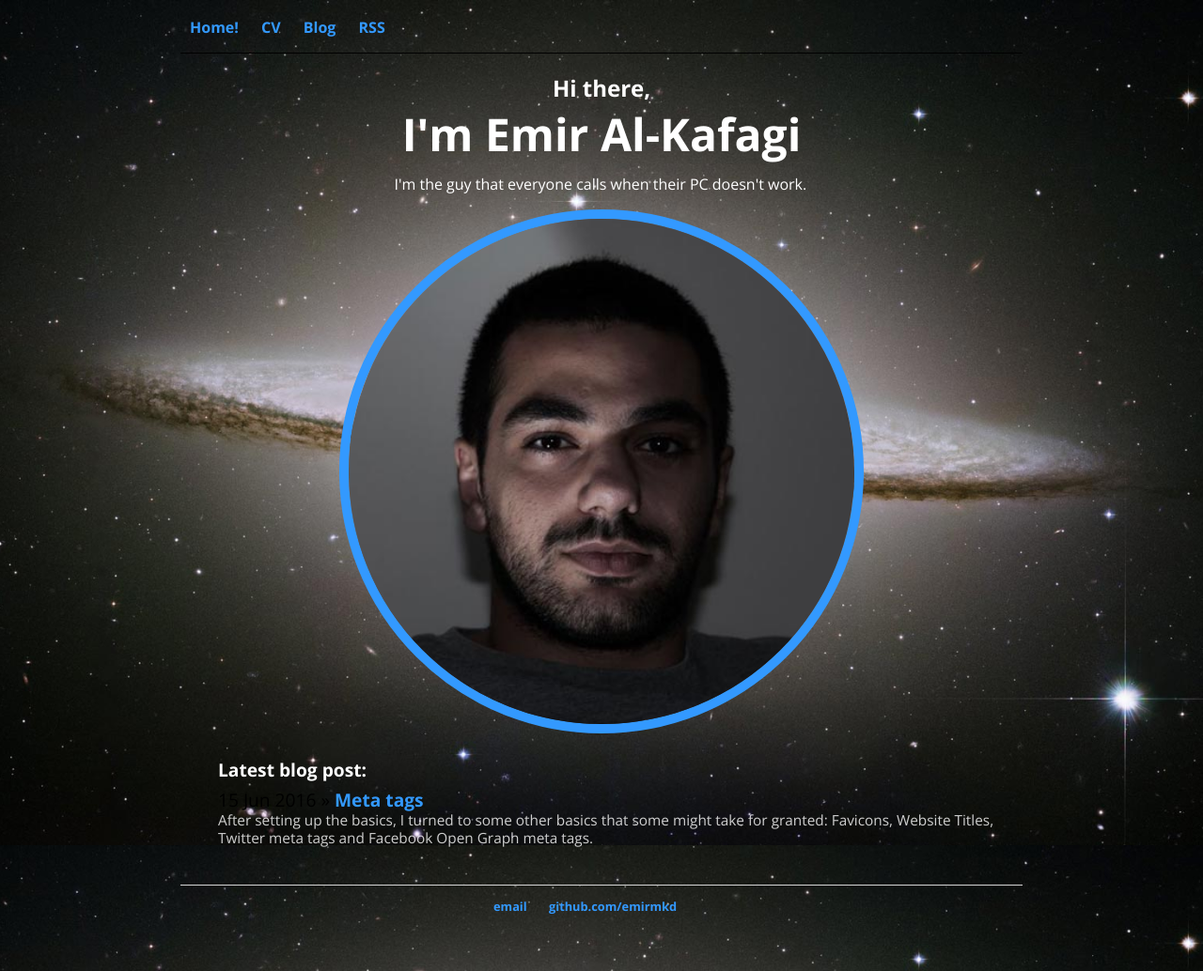
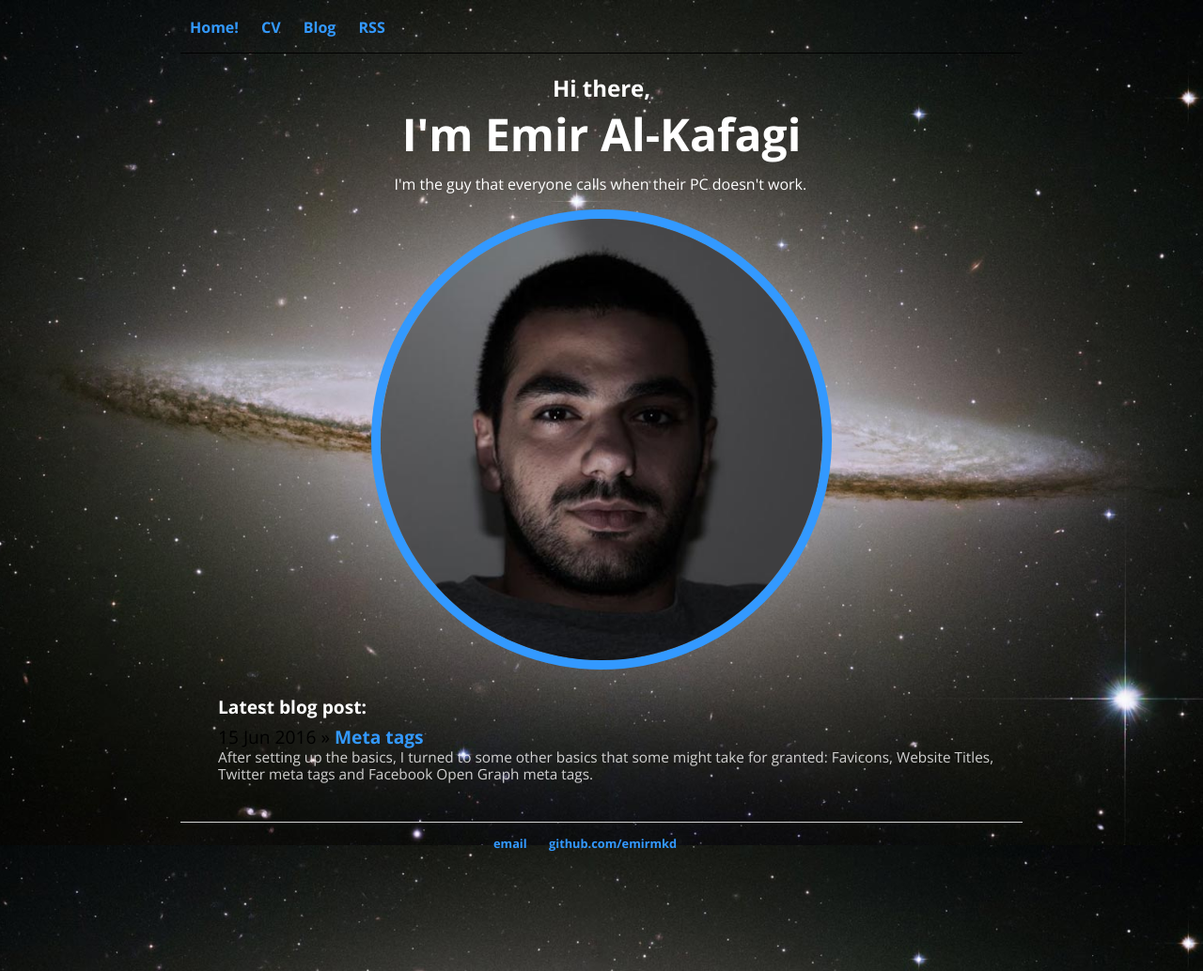
Before and after one commit to emirmkd/emirmkd.github.io, a Jekyll site: the page built from index.html, in a window 1280 px wide. Shown: the whole page at 94% size. Built offline with Jekyll 4.4.1, drawn with Linux system fonts in a browser that asks for light colours.

Commit message:
Update main.css

```diff
--- a/css/main.css
+++ b/css/main.css
@@ -80,6 +80,7 @@ ul.posts li {
 }
 .emir {
     width: 60%;
+    max-width: 470px;
     margin-left: auto;
     margin-right: auto;
     display: block;
```
